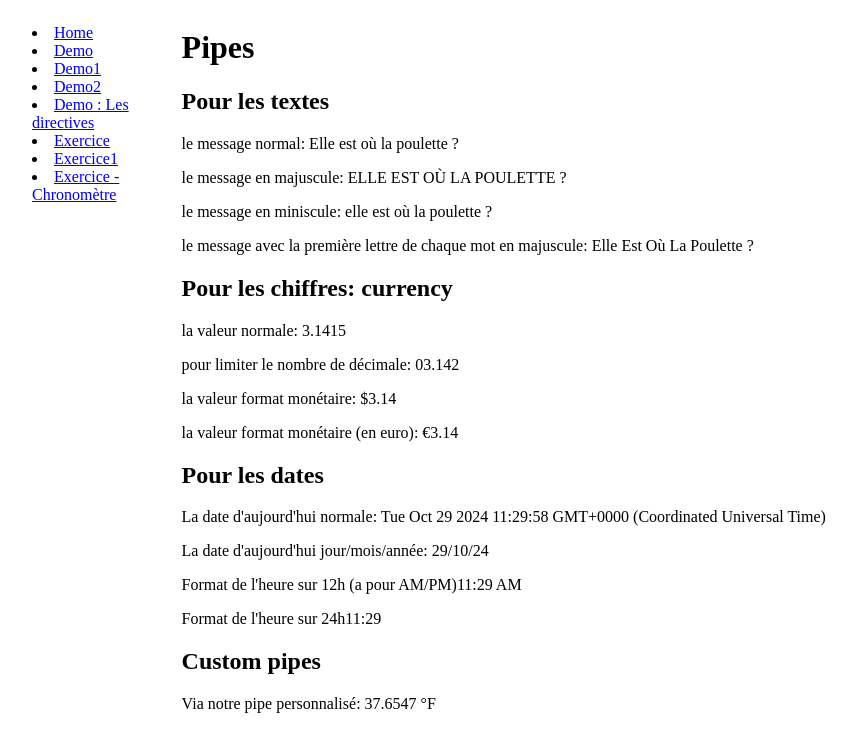
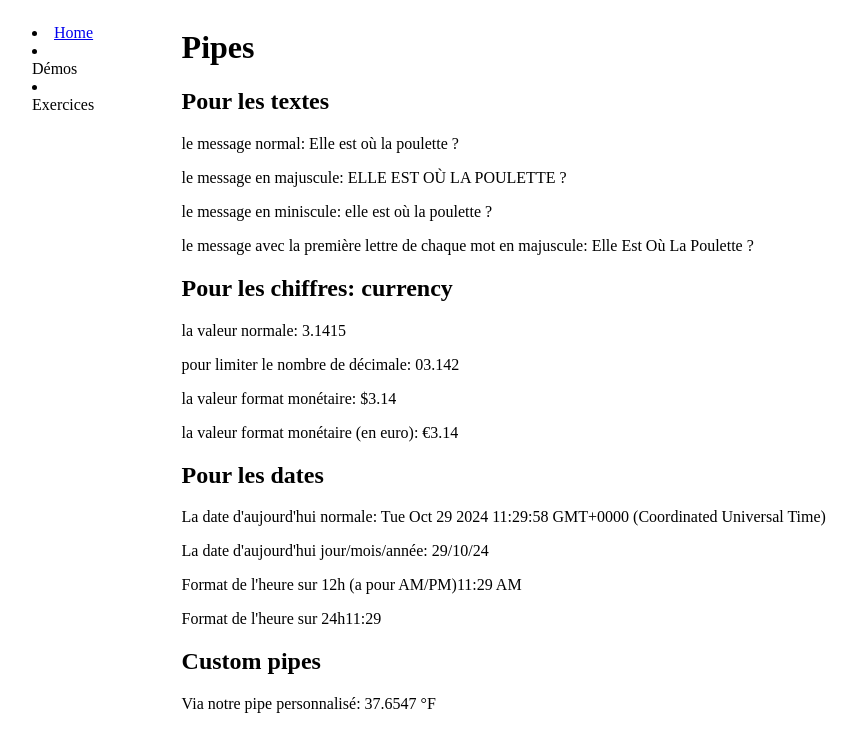
Before and after one commit to SteveBstorm/TFCloudDemoAngular, an Angular app: page /demo/demo2 in a window 1280 px wide. Shown: the top 752 px of the page, without its empty margins (16-872 px from the left). Built offline with nearby package versions, Linux system fonts and the light colour scheme.

Commit message:
Add Correction Exercice Navbar

```diff
--- /dev/null
+++ b/src/app/shared/directives/show-children.directive.ts
@@ -0,0 +1,14 @@
+import { Directive, ElementRef, HostListener } from '@angular/core';
+
+@Directive({
+  selector: '[dir-showChildren]'
+})
+export class ShowChildrenDirective {
+
+  constructor(private _element : ElementRef) { }
+
+  @HostListener('click')
+  public onClick():void{
+    this._element.nativeElement.nextElementSibling.classList.toggle("visible");
+  }
+}
--- /dev/null
+++ b/src/app/shared/models/link.ts
@@ -0,0 +1,13 @@
+export class Link {
+    public title : string;
+    public url? : string;
+    public children? : Link[];
+    public isVisible? : boolean;
+
+    constructor(title : string, url? : string, children? : Link[], isVisible? : boolean){
+        this.title = title;
+        this.url = url;
+        this.children = children;
+        this.isVisible = isVisible;
+    }
+}
--- a/src/app/shared/navbar/navbar.component.html
+++ b/src/app/shared/navbar/navbar.component.html
@@ -1,4 +1,4 @@
-<menu>
+<!-- <menu>
  <li><a routerLink="home">Home</a></li>
  <li><a routerLink="demo">Demo</a></li>
  <li><a routerLink="demo/demo1">Demo1</a></li>
@@ -7,4 +7,20 @@
  <li><a routerLink="exercice">Exercice</a></li>
  <li><a routerLink="exercice/exercice1">Exercice1</a></li>
  <li><a routerLink="exercice/exoChrono">Exercice - Chronomètre</a></li>
+</menu> -->
+
+<menu>
+    <li *ngFor="let link of navigationList">
+        <ng-container *ngIf="link.children; else childLink">
+            <div  dir-showChildren>{{link.title}}</div>
+            <ul [ngClass]="{visible : (link.isVisible != undefined && link.isVisible)}">
+                <li *ngFor="let child of link.children">
+                    <a [routerLink]="link.url+'/'+child.url">{{child.title}}</a>
+                </li>
+            </ul>
+        </ng-container>
+        <ng-template #childLink>
+            <a [routerLink]="link.url">{{link.title}}</a>
+        </ng-template>
+    </li>
 </menu>
--- a/src/app/shared/navbar/navbar.component.scss
+++ b/src/app/shared/navbar/navbar.component.scss
@@ -0,0 +1,7 @@
+li ul.visible{
+    display: block;
+}
+
+li ul:not(.visible){
+    display: none;
+}
--- a/src/app/shared/navbar/navbar.component.ts
+++ b/src/app/shared/navbar/navbar.component.ts
@@ -1,4 +1,5 @@
 import { Component } from '@angular/core';
+import { Link } from '../models/link';
 
 @Component({
   selector: 'app-navbar',
@@ -7,4 +8,21 @@ import { Component } from '@angular/core';
 })
 export class NavbarComponent {
 
+  public navigationList : Link[];
+
+  constructor(){
+    this.navigationList = [
+      new Link("Home", "home"),
+      new Link("Démos", "demo", [
+        new Link("Démo 1", "demo1"),
+        new Link("Démo 2", "demo2"),
+        new Link("Démo : Les directives", "demo-directive")
+      ], false),
+      new Link("Exercices", "exercice", [
+        new Link("Exercice 1", "exercice1"),
+        new Link("Exercice : Le chronomètre", "exoChrono"),
+      ], false)
+    ];
+  }
+
 }
--- a/src/app/shared/shared.module.ts
+++ b/src/app/shared/shared.module.ts
@@ -2,12 +2,14 @@ import { NgModule } from '@angular/core';
 import { CommonModule } from '@angular/common';
 import { NavbarComponent } from './navbar/navbar.component';
 import { RouterModule } from '@angular/router';
+import { ShowChildrenDirective } from './directives/show-children.directive';
 
 
 
 @NgModule({
   declarations: [
-    NavbarComponent
+    NavbarComponent,
+    ShowChildrenDirective
   ],
   imports: [
     CommonModule,
```
Also changed, not shown: src/app/shared/models/ilink.ts (added, +9 -0 lines), 2 other files (tests, documents, lock files or other folders).
